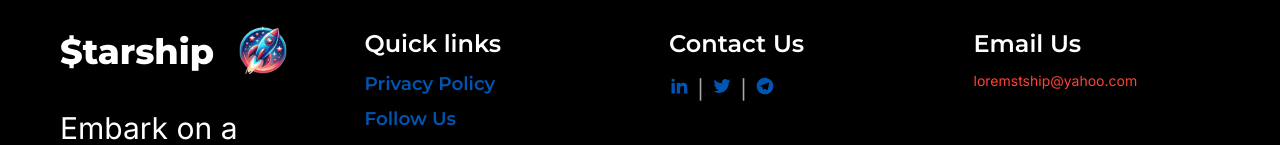
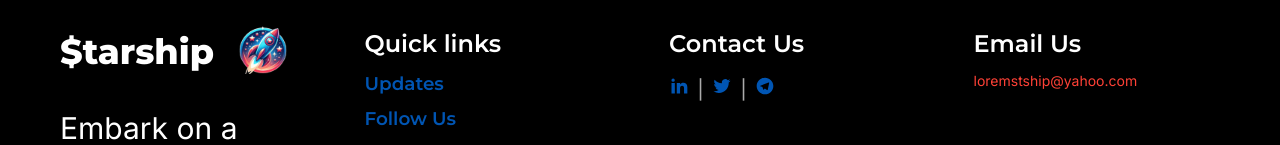
Before and after one commit to chochodev/STSHIP---COIN-MEME, a React (Create React App) app: page / in a window 1280 px wide. Shown: the part 9297-9442 px from the top of the page. Built offline with nearby package versions, Linux system fonts and the light colour scheme.

Commit message:
Updating the footer anchor tags for the production build on netlify

```diff
--- a/src/components/footer/index.jsx
+++ b/src/components/footer/index.jsx
@@ -16,9 +16,9 @@ const Footer = () => {
       <div className="flex flex-col gap-[.5rem]">
         <h2 className="text-[1.5rem] font-semibold">Quick links</h2>
         <div className="flex flex-col gap-[.5rem]">
-          <a href="#" target="_blank" rel="noopener noreferrer" className='text-[1.15rem] font-[600] text-primary hover:text-tertiary active:text-secondary transition-all duration-200 ease-in-out'>Privacy Policy</a>
-          <a href="#" target="_blank" rel="noopener noreferrer" className='text-[1.15rem] font-[600] text-primary hover:text-tertiary active:text-secondary transition-all duration-200 ease-in-out'>Follow Us</a>
-          <a href="#" target="_blank" rel="noopener noreferrer" className='text-[1.15rem] font-[600] text-primary hover:text-tertiary active:text-secondary transition-all duration-200 ease-in-out'>Partnership</a>
+          <a href="#updates" target="_blank" rel="noopener noreferrer" className='text-[1.15rem] font-[600] text-primary hover:text-tertiary active:text-secondary transition-all duration-200 ease-in-out'>Updates</a>
+          <a href="#home" target="_blank" rel="noopener noreferrer" className='text-[1.15rem] font-[600] text-primary hover:text-tertiary active:text-secondary transition-all duration-200 ease-in-out'>Follow Us</a>
+          <a href="#partnership" target="_blank" rel="noopener noreferrer" className='text-[1.15rem] font-[600] text-primary hover:text-tertiary active:text-secondary transition-all duration-200 ease-in-out'>Partnership</a>
         </div>
       </div>
       <div className="flex flex-col gap-[.5rem]">
```
